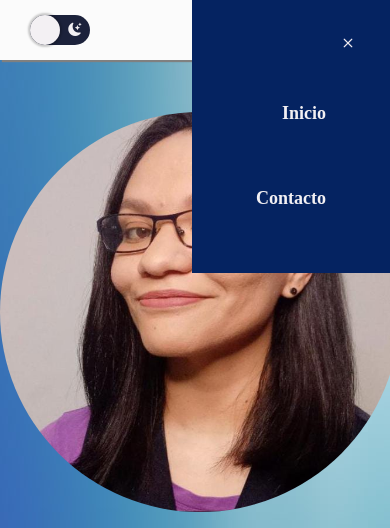
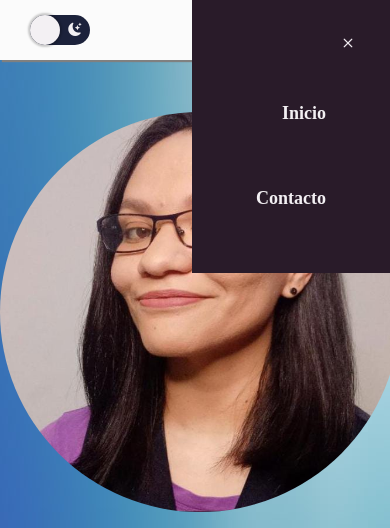
Before and after one commit to Rod0067/proyecto-2-cod-latam, a plain HTML site: page index.html in a window 390 px wide. Both pictures are taken after a click on the button 350 px from the left and 30 px from the top of the page. Shown: the top 528 px of the page. Drawn offline with nearby package versions, Linux system fonts and the light colour scheme.

Commit message:
Update styles.css
mod

```diff
--- a/css/styles.css
+++ b/css/styles.css
@@ -300,7 +300,7 @@ body.dark #CV-download{
     position: absolute;
     top:0;
     right:0;
-    background-color: #052361;
+    background-color: #291b29;
     padding: 2rem;
     box-shadow: 0 0 0 100vmax rgba(0 0 0 .5);
 }
```
